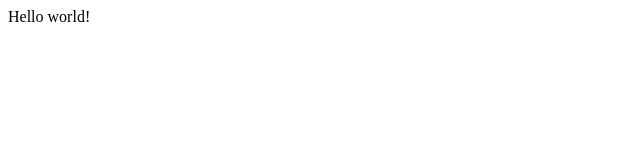
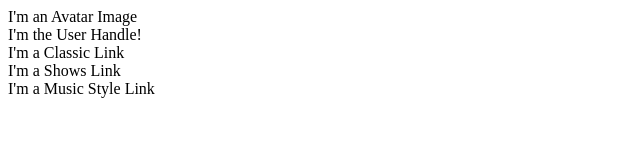
Before and after one commit to amtrav42/linkTree, a Gatsby site in the folder linktree/: page / in a window 1280 px wide. Shown: the whole page, without its empty margins (0-640 px from the left). Built offline with nearby package versions, Linux system fonts and the light colour scheme; Gatsby itself is replaced by a stand-in of ours.

Commit message:
Set up dummy components

```diff
--- /dev/null
+++ b/linktree/src/components/avatar/index.jsx
@@ -0,0 +1,5 @@
+import React from "react"
+
+export default function Avatar() {
+  return <div>I'm an Avatar Image</div>
+}
--- /dev/null
+++ b/linktree/src/components/classicLink/index.jsx
@@ -0,0 +1,5 @@
+import React from "react"
+
+export default function ClassicLink() {
+  return <div>I'm a Classic Link</div>
+}
--- /dev/null
+++ b/linktree/src/components/musicStyle/index.jsx
@@ -0,0 +1,5 @@
+import React from "react"
+
+export default function MusicStyle() {
+  return <div>I'm a Music Style Link</div>
+}
--- /dev/null
+++ b/linktree/src/components/showsLink/index.jsx
@@ -0,0 +1,5 @@
+import React from "react"
+
+export default function ShowsLink() {
+  return <div>I'm a Shows Link</div>
+}
--- /dev/null
+++ b/linktree/src/components/userHandle/index.jsx
@@ -0,0 +1,5 @@
+import React from "react"
+
+export default function UserHandle() {
+  return <div>I'm the User Handle!</div>
+}
--- a/linktree/src/pages/index.js
+++ b/linktree/src/pages/index.js
@@ -1,5 +1,18 @@
-import React from "react"
+import React from "react";
+import Avatar from "../components/Avatar";
+import UserHandle from "../components/UserHandle";
+import ClassicLink from "../components/ClassicLink";
+import ShowsLink from "../components/ShowsLink";
+import MusicStyle from "../components/MusicStyle";
 
 export default function Home() {
-  return <div>Hello world!</div>
+  return (
+  	<div>
+		<Avatar />
+		<UserHandle />
+		<ClassicLink />
+		<ShowsLink />
+		<MusicStyle />
+	</div>
+  );
 }
```
Also changed, not shown: linktree/src/components/avatar/avatar.module.css (added), linktree/src/components/classicLink/classicLink.module.css (added), linktree/src/components/musicStyle/musicStyle.module.css (added), linktree/src/components/showsLink/classicLink.module.css (added), linktree/src/components/userHandle/userHandle.module.css (added), 1 other file.
